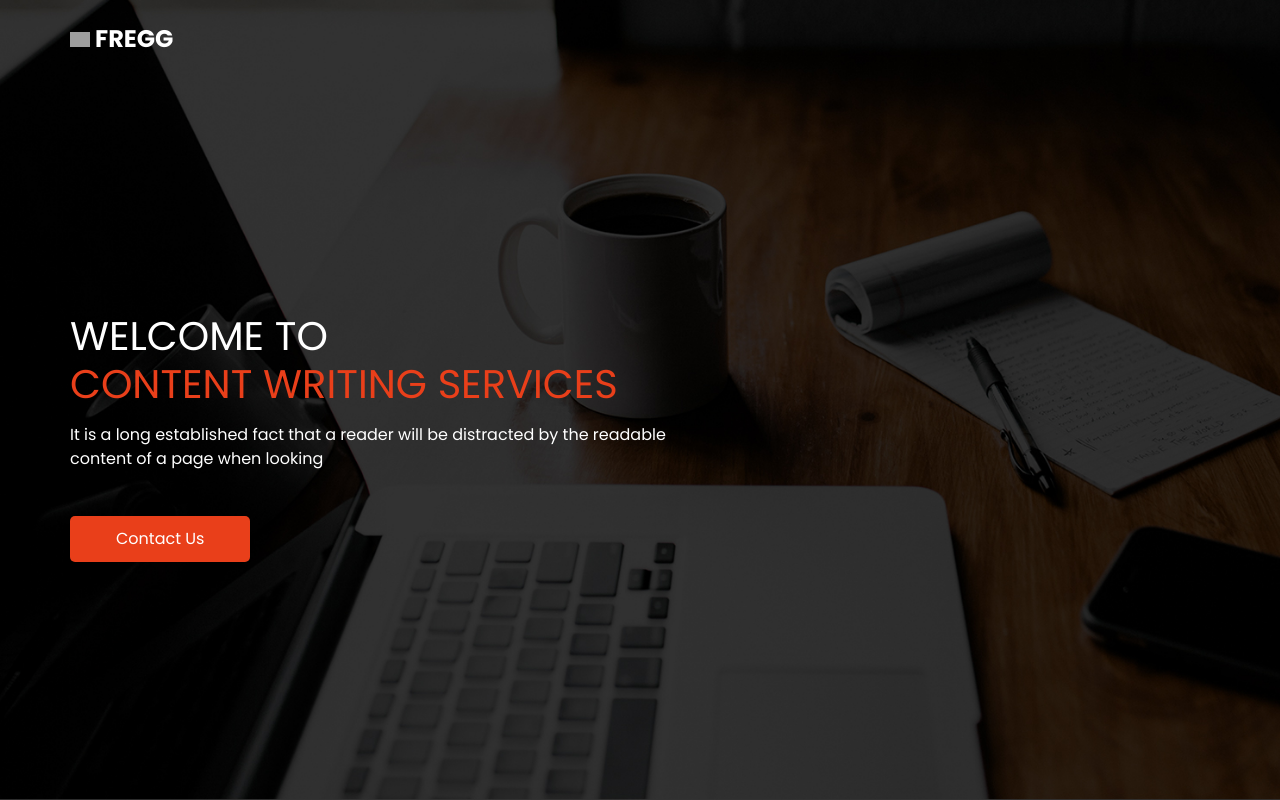
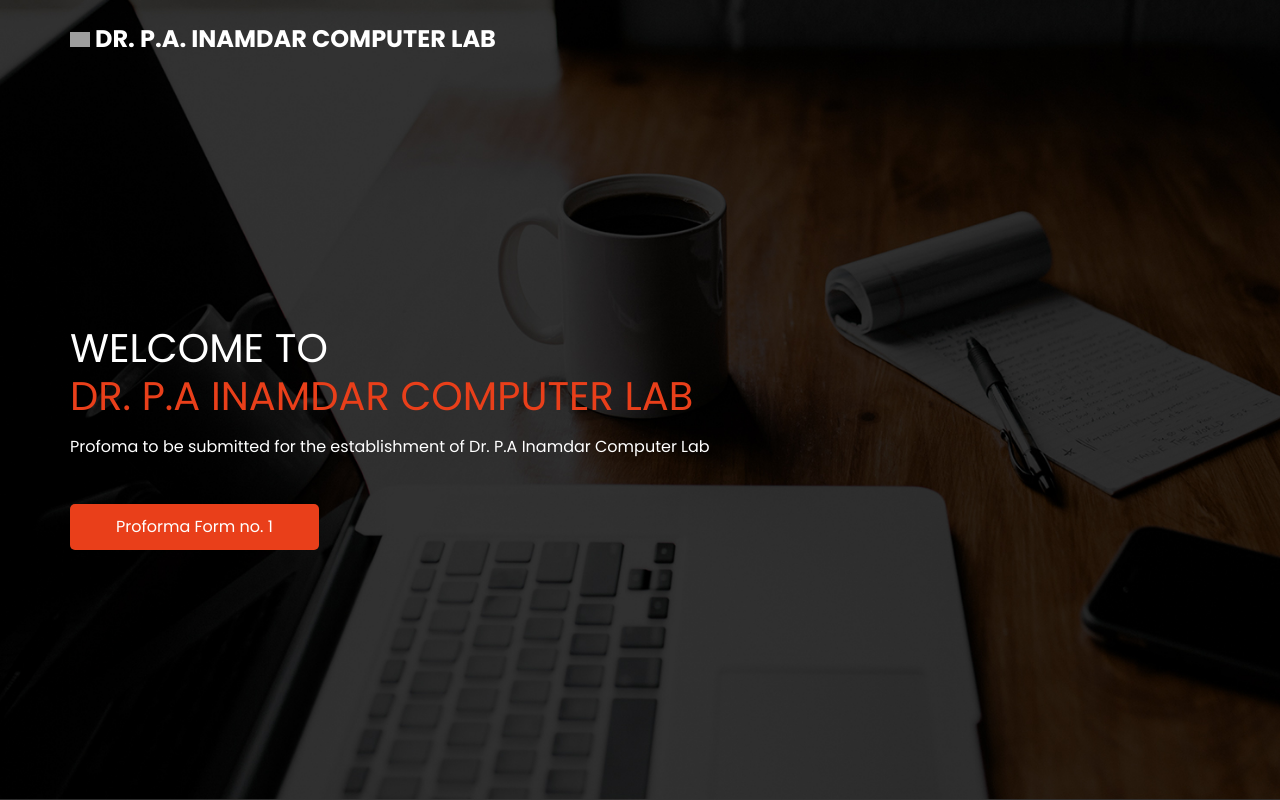
Before and after one commit to Saikishor164/ProFormaForm, a PHP site: page / in a window 1280 px wide. Run offline with PHP 8.4, Linux system fonts and the light colour scheme; some libraries are stand-ins or nearby versions; grey boxes are pictures that could not be loaded.

Commit message:
Update index.php

```diff
--- a/index.php
+++ b/index.php
@@ -43,7 +43,7 @@
           <a class="navbar-brand mr-5" href="index.html">
             <img src="images/logo.png" alt="">
             <span>
-              Fregg
+              Dr. P.A. Inamdar Computer Lab
             </span>
           </a>
           <button class="navbar-toggler" type="button" data-toggle="collapse" data-target="#navbarSupportedContent"
@@ -67,16 +67,16 @@
                       <h1>
                         Welcome To <br>
                         <span>
-                          Content Writing Services
+                        Dr. P.A Inamdar Computer Lab
                         </span>
                       </h1>
                       <p>
-                        It is a long established fact that a reader will be distracted by the readable content of a page
-                        when looking
+                      Profoma to be submitted for the establishment of
+Dr. P.A Inamdar Computer Lab
                       </p>
                       <div class="btn-box">
                         <a href="form1.html" class="btn-1">
-                          Contact Us
+                           Proforma Form no. 1
                         </a>
                       </div>
                     </div>
```
